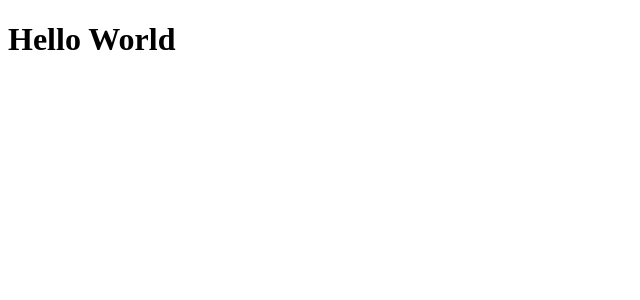
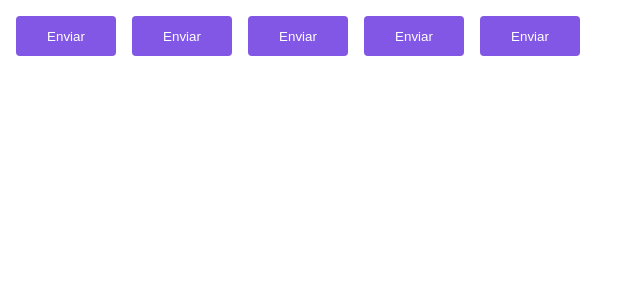
Before and after one commit to jordanobaluz/02-ignite-timer, a React (Vite) app: page / in a window 1280 px wide. Shown: the top 300 px of the page, without its empty margins (0-640 px from the left). Built offline with nearby package versions, Linux system fonts and the light colour scheme.

Commit message:
criado um thema para definir as cores utilizadas, trabalhado o uso do ThemeProvider para estilizar os botões

```diff
--- a/src/App.tsx
+++ b/src/App.tsx
@@ -1,6 +1,17 @@
+import { ThemeProvider } from 'styled-components'
+import { Button } from './components/Button'
+import { defaultTheme } from './styles/themes/default'
+
 export function App() {
   return (
-    <h1>Hello World</h1>
+
+    <ThemeProvider theme={defaultTheme}>
+      <Button variant='primary' />
+      <Button variant='secondary' />
+      <Button variant='danger' />
+      <Button variant='success' />
+      <Button />
+    </ThemeProvider>
   )
 }
 
--- /dev/null
+++ b/src/components/Button.styles.ts
@@ -0,0 +1,25 @@
+import styled from 'styled-components';
+
+export type ButtonVariant = 'primary' | 'secondary' | 'danger' | 'success'
+
+interface ButtonContainerProps {
+    variant: ButtonVariant
+}
+
+const buttonVariants= {
+    primary: 'purple',
+    secondary: 'orange',
+    danger: 'red',
+    success: 'green'
+}
+
+export const ButtonContainer=styled.button<ButtonContainerProps>`
+width: 100px;
+height: 40px;
+border-radius: 4px;
+border: 0;
+margin: 8px;
+
+background-color: ${props => props.theme.primary};
+color: ${props => props.theme.white};
+`
--- /dev/null
+++ b/src/components/Button.tsx
@@ -0,0 +1,9 @@
+import { ButtonContainer, ButtonVariant } from './Button.styles'
+
+interface ButtonProps {
+    variant?: ButtonVariant;
+}
+
+export function Button({ variant = 'primary' }: ButtonProps) {
+    return <ButtonContainer variant={variant}>Enviar</ButtonContainer>
+}
--- /dev/null
+++ b/src/styles/themes/default.ts
@@ -0,0 +1,5 @@
+export const defaultTheme = {
+    white: '#FFF',
+    primary: '#8257e6',
+    secondary: 'orange',
+}
```
